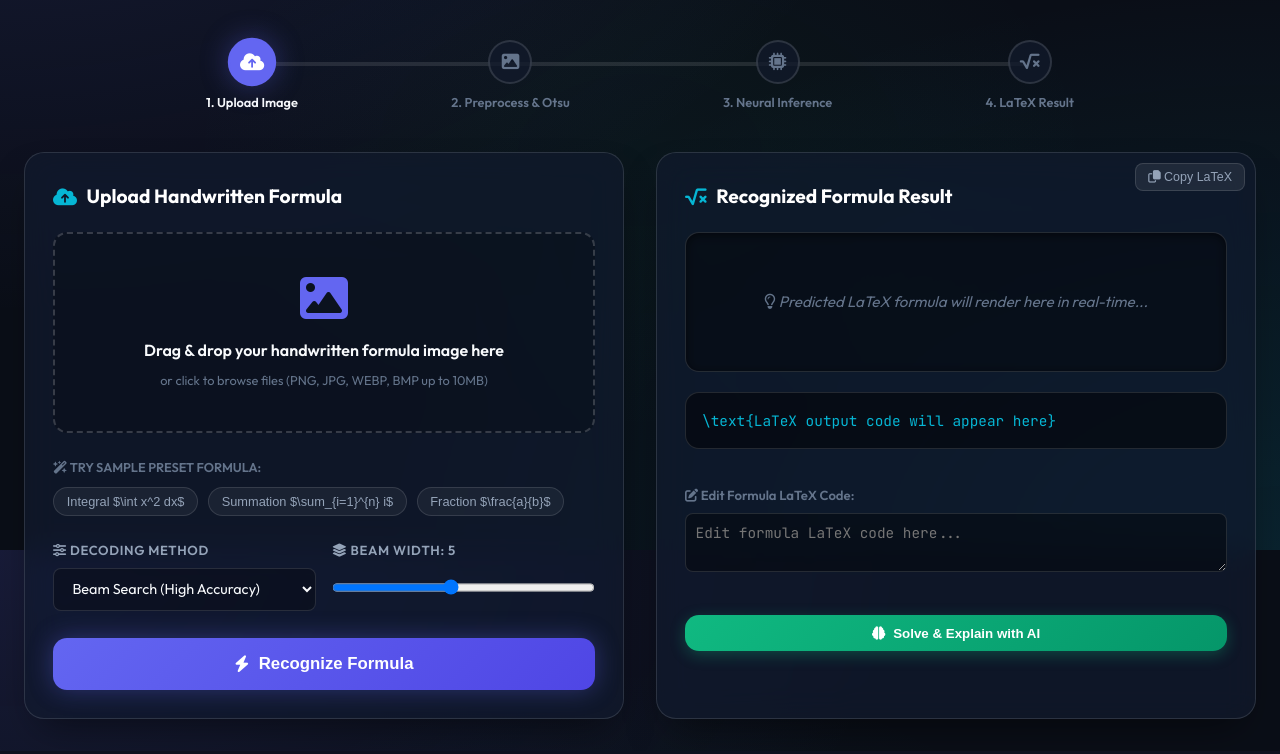
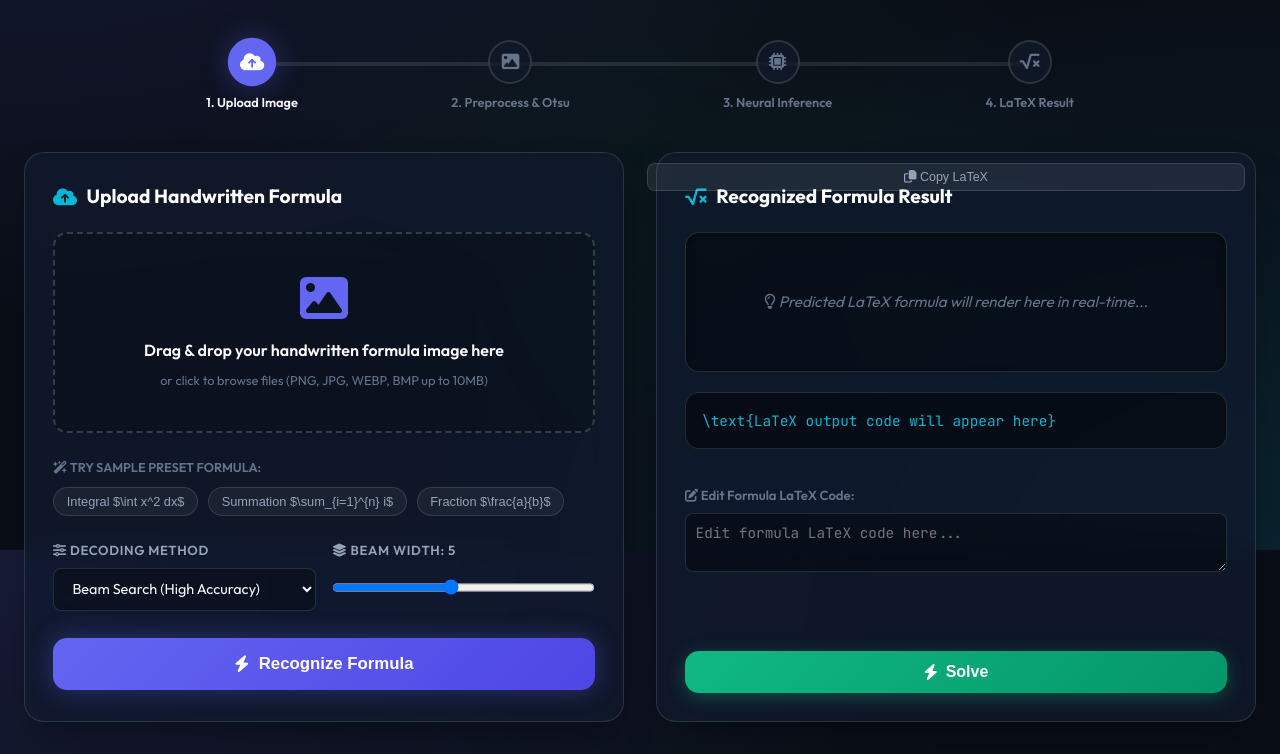
Before and after one commit to gaurav01921/formula_analyzer_final, a FastAPI app: page / in a window 1280 px wide. Shown: the part 250-1004 px from the top of the page. Run offline with FastAPI, Linux system fonts and the light colour scheme.

Commit message:
Update Solve button to dedicated row with Solve label

```diff
--- a/frontend/js/app.js
+++ b/frontend/js/app.js
@@ -353,7 +353,7 @@
 
       const backendUrl = backendUrlInput.value.trim().replace(/\/+$/, '');
       btnSolve.disabled = true;
-      btnSolve.innerHTML = `<span class="spinner"></span> Solving with AI...`;
+      btnSolve.innerHTML = `<span class="spinner"></span> Solving Formula...`;
 
       try {
         const response = await fetch(`${backendUrl}/api/solve`, {
@@ -400,7 +400,7 @@
             sympyCard.scrollIntoView({ behavior: 'smooth', block: 'center' });
           }
 
-          showToast('Formula solved, plotted & explained!');
+          showToast('Formula solved successfully!');
         } else {
           showToast(data.error || 'Failed to solve formula.', true);
         }
@@ -409,7 +409,7 @@
         showToast('Error connecting to solver API.', true);
       } finally {
         btnSolve.disabled = false;
-        btnSolve.innerHTML = `<i class="fa-solid fa-brain"></i> Solve & Explain with AI`;
+        btnSolve.innerHTML = `<i class="fa-solid fa-bolt"></i> Solve`;
       }
     });
   }
--- a/static/js/app.js
+++ b/static/js/app.js
@@ -342,7 +342,7 @@
     });
   }
 
-  // Solve & Explain with AI Button Handler
+  // Solve Button Handler
   if (btnSolve) {
     btnSolve.addEventListener('click', async () => {
       const formulaToSolve = latexEditorInput ? latexEditorInput.value.trim() : rawLatexOutput.textContent.trim();
@@ -353,7 +353,7 @@
 
       const backendUrl = backendUrlInput.value.trim().replace(/\/+$/, '');
       btnSolve.disabled = true;
-      btnSolve.innerHTML = `<span class="spinner"></span> Solving with AI...`;
+      btnSolve.innerHTML = `<span class="spinner"></span> Solving Formula...`;
 
       try {
         const response = await fetch(`${backendUrl}/api/solve`, {
@@ -400,7 +400,7 @@
             sympyCard.scrollIntoView({ behavior: 'smooth', block: 'center' });
           }
 
-          showToast('Formula solved, plotted & explained!');
+          showToast('Formula solved successfully!');
         } else {
           showToast(data.error || 'Failed to solve formula.', true);
         }
@@ -409,7 +409,7 @@
         showToast('Error connecting to solver API.', true);
       } finally {
         btnSolve.disabled = false;
-        btnSolve.innerHTML = `<i class="fa-solid fa-brain"></i> Solve & Explain with AI`;
+        btnSolve.innerHTML = `<i class="fa-solid fa-bolt"></i> Solve`;
       }
     });
   }
--- a/templates/index.html
+++ b/templates/index.html
@@ -175,13 +175,17 @@
             <textarea id="latex-editor-input" class="textarea-custom" rows="2" style="width: 100%; background: rgba(0,0,0,0.4); border: 1px solid var(--border-color); border-radius: var(--radius-sm); color: var(--accent-cyan); font-family: var(--font-mono); padding: 0.6rem; font-size: 0.9rem; resize: vertical;" placeholder="Edit formula LaTeX code here..."></textarea>
           </div>
 
-          <!-- Action Buttons Flex -->
-          <div class="action-buttons-flex" style="display: flex; gap: 0.75rem; margin-top: 1rem;">
-            <button class="btn-copy" id="btn-copy" style="flex: 1;">
+          <!-- Copy Button Row -->
+          <div class="action-buttons-flex" style="margin-top: 1rem;">
+            <button class="btn-copy" id="btn-copy" style="width: 100%;">
               <i class="fa-regular fa-copy"></i> Copy LaTeX
             </button>
-            <button class="btn-solve" id="btn-solve" style="flex: 2; background: linear-gradient(135deg, #10b981, #059669); color: #fff; border: none; padding: 0.65rem 1rem; border-radius: var(--radius-md); font-weight: 600; cursor: pointer; display: flex; align-items: center; justify-content: center; gap: 0.5rem; transition: all 0.3s ease; box-shadow: 0 4px 15px rgba(16, 185, 129, 0.3);">
-              <i class="fa-solid fa-brain"></i> Solve & Explain with AI
+          </div>
+
+          <!-- Dedicated New Row Below Everything for Solve Button -->
+          <div class="solve-button-row" style="margin-top: 1rem;">
+            <button class="btn-solve" id="btn-solve" style="width: 100%; background: linear-gradient(135deg, #10b981, #059669); color: #fff; border: none; padding: 0.75rem 1.25rem; border-radius: var(--radius-md); font-weight: 700; font-size: 1rem; cursor: pointer; display: flex; align-items: center; justify-content: center; gap: 0.5rem; transition: all 0.3s ease; box-shadow: 0 4px 18px rgba(16, 185, 129, 0.35);">
+              <i class="fa-solid fa-bolt"></i> Solve
             </button>
           </div>
 
```
Also changed, not shown: frontend/index.html (+9 -5 lines).
